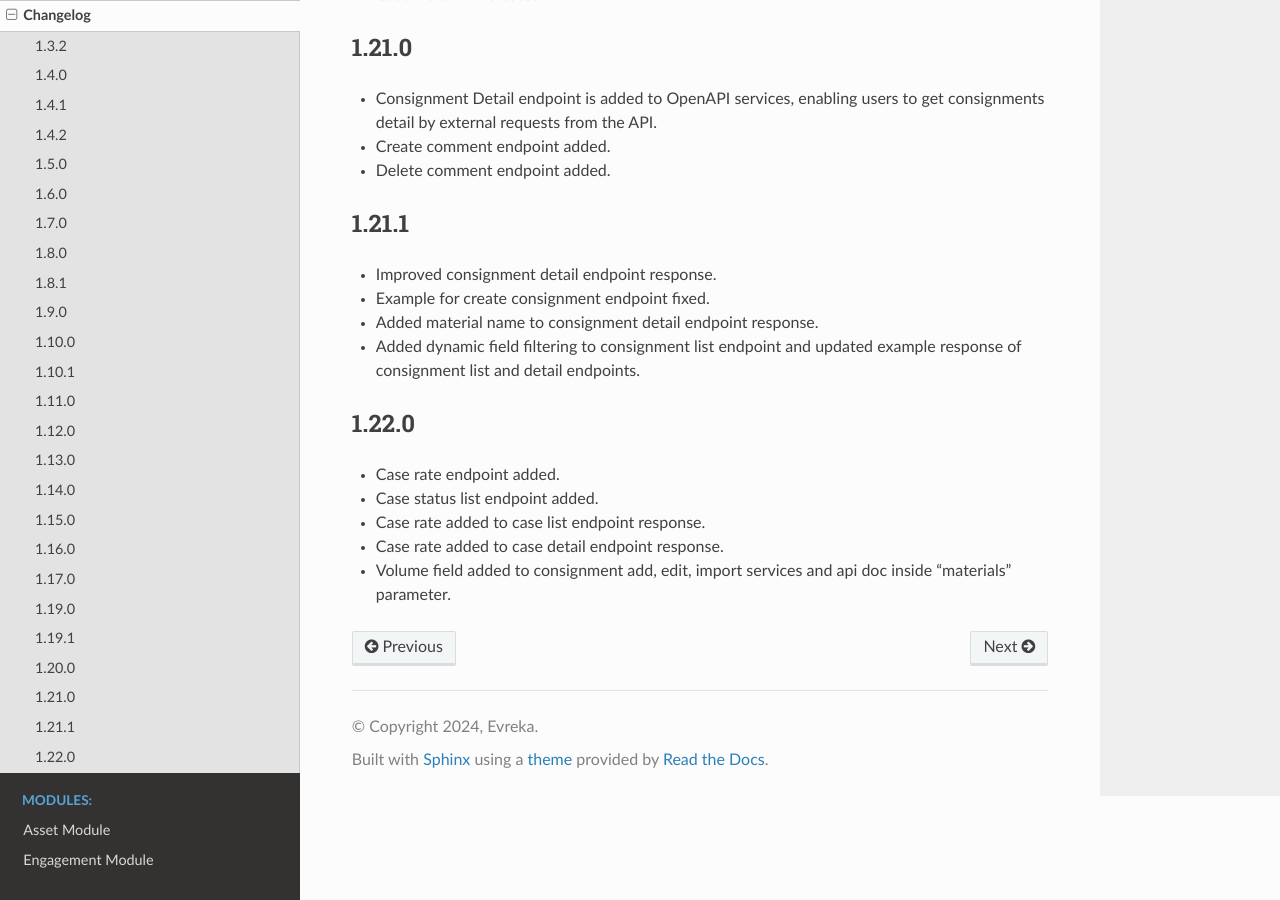
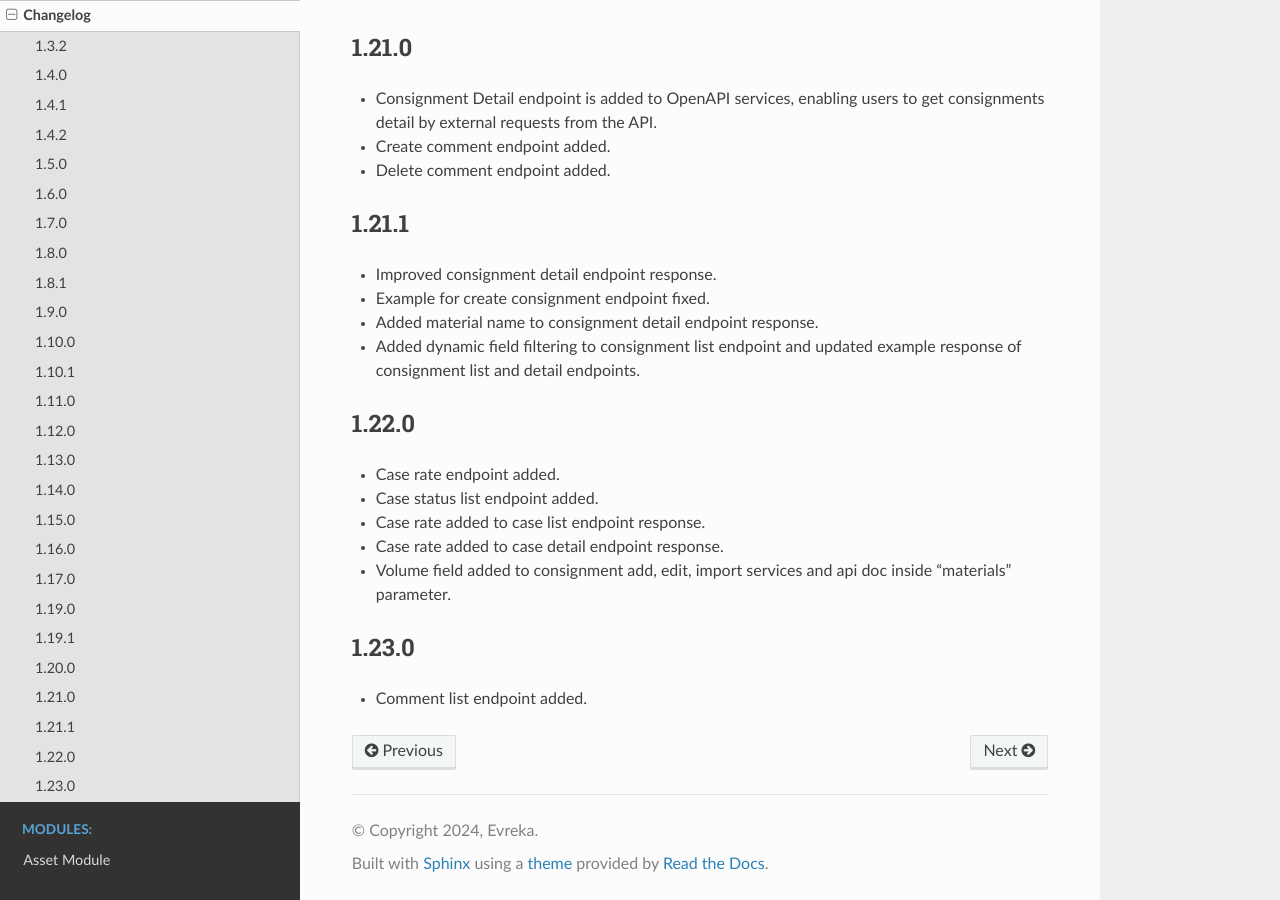
Before and after one commit to evrekadev/evreka-api-doc, a Sphinx documentation site: the page built from source/changelog.rst, in a window 1280 px wide and 900 px high, scrolled down 3833 px. Built offline with Sphinx 7.4.7 and the Read the Docs theme 3.1.0, drawn with Linux system fonts in a browser that asks for light colours.

Commit message:
Sprint/129 Changelog Files

```diff
--- a/source/changelog.rst
+++ b/source/changelog.rst
@@ -143,3 +143,7 @@ Changelog
 - Case rate added to case list endpoint response.
 - Case rate added to case detail endpoint response.
 - Volume field added to consignment add, edit, import services and api doc inside "materials" parameter.
+
+1.23.0
+----------------
+- Comment list endpoint added.
--- a/source/conf.py
+++ b/source/conf.py
@@ -9,7 +9,7 @@
 project = 'Evreka360 API'
 copyright = '2024, Evreka'
 author = 'Evreka'
-version = '1.22.0'
+version = '1.23.0'
 
 # -- General configuration ---------------------------------------------------
 # https://www.sphinx-doc.org/en/master/usage/configuration.html#general-configuration
```
